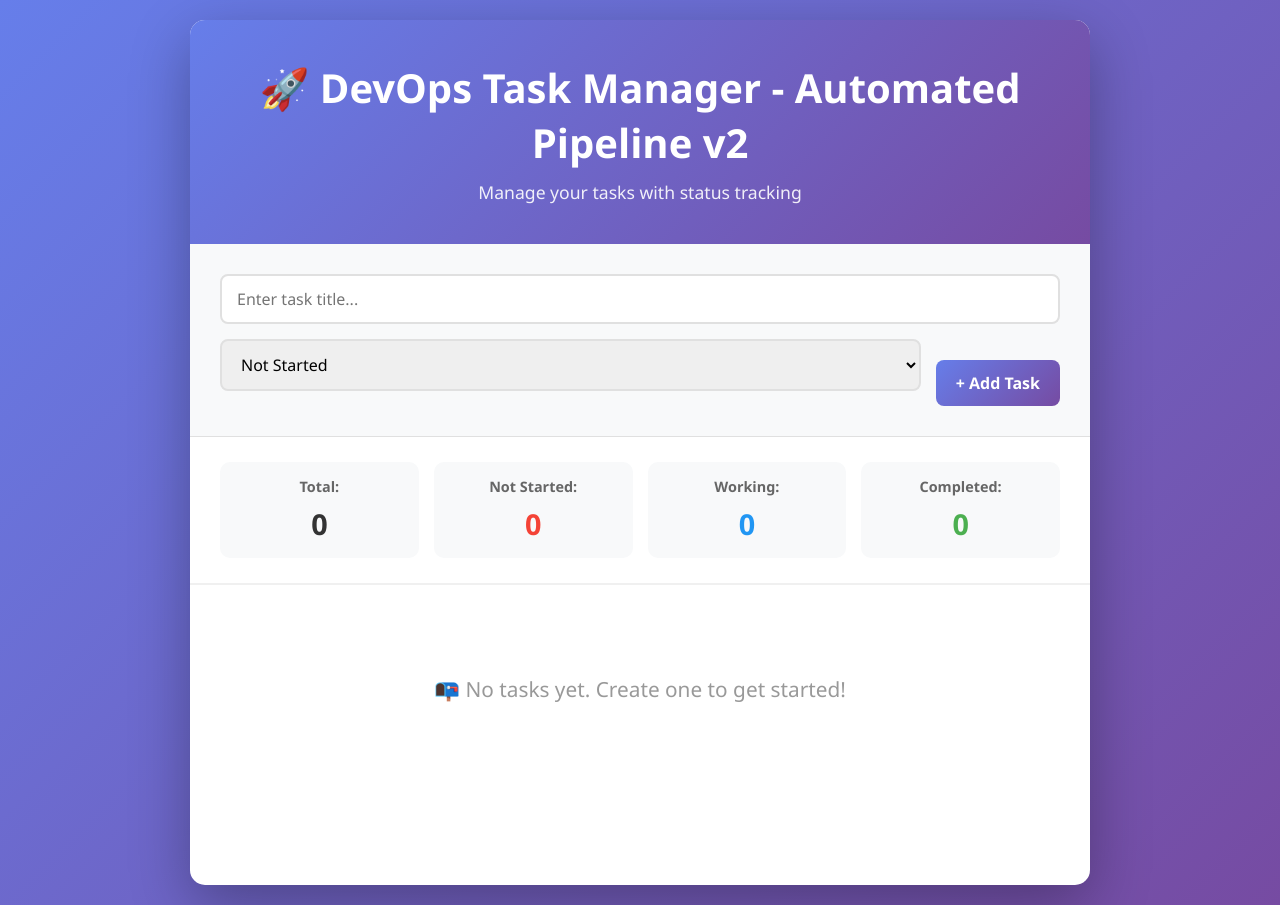
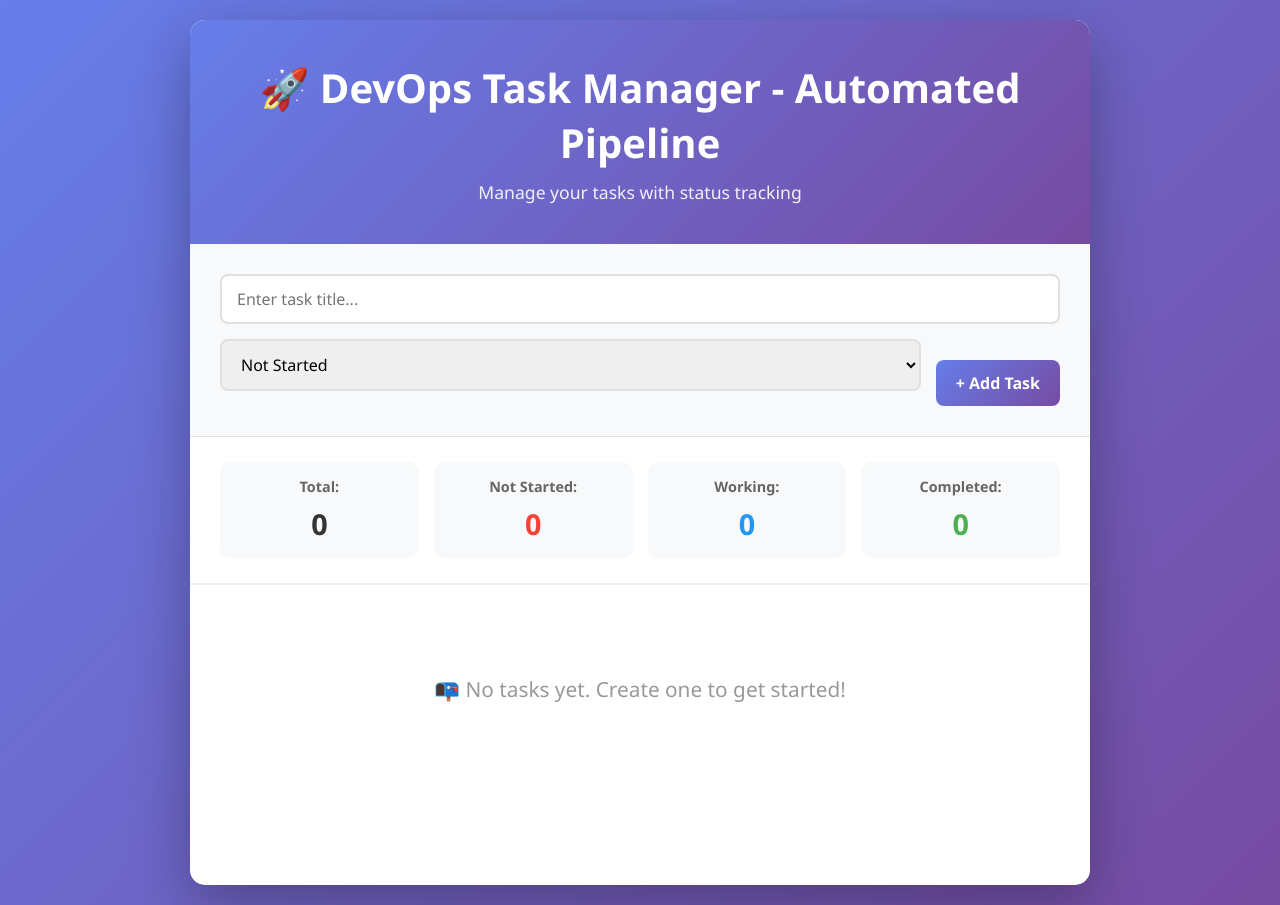
Before and after one commit to Vrushali-646/devops-task-manager, a website: page public/index.html in a window 1280 px wide. Drawn offline with Linux system fonts and the light colour scheme.

Commit message:
Title change

```diff
--- a/public/index.html
+++ b/public/index.html
@@ -9,7 +9,7 @@
 <body>
     <div class="container">
         <header>
-            <h1>🚀 DevOps Task Manager - Automated Pipeline v2</h1>
+            <h1>🚀 DevOps Task Manager - Automated Pipeline</h1>
             <p class="subtitle">Manage your tasks with status tracking</p>
         </header>
 
```
